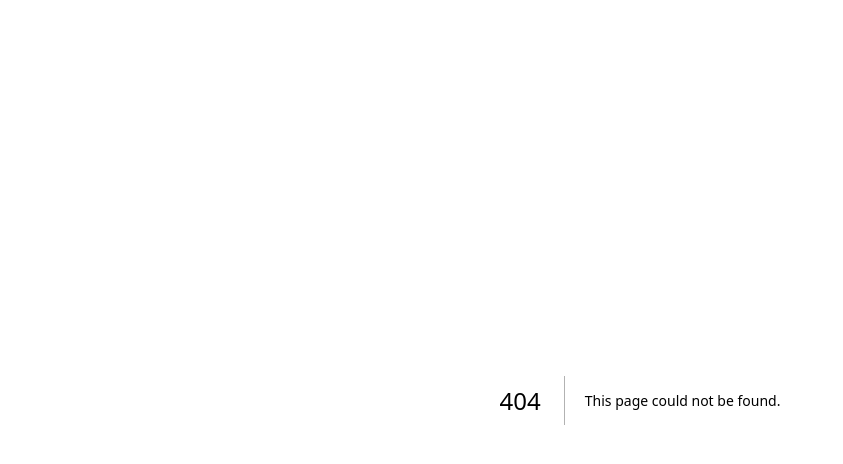
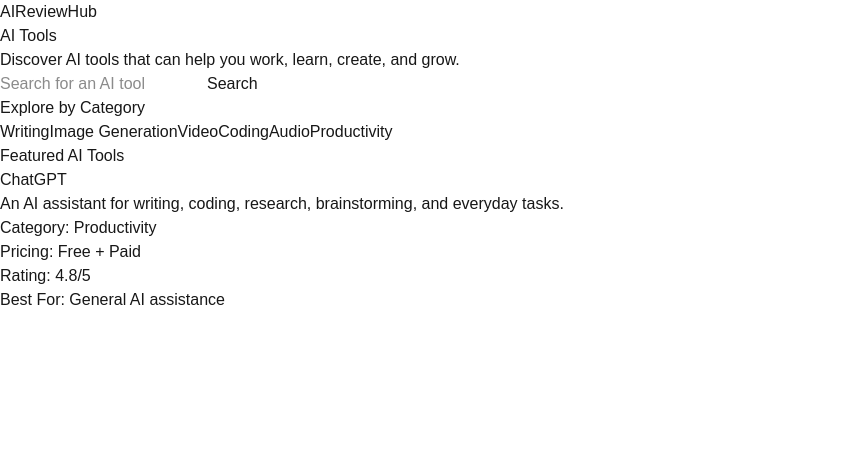
Before and after one commit to vikash-ai-dev/AIReviewHub, a Next.js app: page /tools in a window 1280 px wide. Before the commit this address had no page. Shown: the top 464 px of the page, without its empty margins (0-843 px from the left). Built offline with nearby package versions, Linux system fonts and the light colour scheme.

Commit message:
Adding new fils

```diff
--- /dev/null
+++ b/src/app/components/Navbar.jsx
@@ -0,0 +1,34 @@
+import Link from "next/link";
+
+export default function Navbar() {
+  return (
+    <nav className="flex items-center justify-between px-6 py-6">
+      {/* Brand */}
+      <Link
+        href="/"
+        className="text-sm font-semibold uppercase tracking-widest text-violet-500"
+      >
+        AIReviewHub
+      </Link>
+
+      {/* Navigation */}
+      <ul className="flex gap-6 text-sm text-zinc-400">
+        <li>
+          <Link href="/tools">AI Tools</Link>
+        </li>
+
+        <li>
+          <Link href="/categories">Categories</Link>
+        </li>
+
+        <li>
+          <Link href="/guides">Guides</Link>
+        </li>
+
+        <li>
+          <Link href="/about">About</Link>
+        </li>
+      </ul>
+    </nav>
+  );
+}
--- /dev/null
+++ b/src/app/components/ToolCard.jsx
@@ -0,0 +1,13 @@
+export default function ToolCard({ tool }) {
+  return (
+    <article>
+        <h2>{tool.name}</h2>
+        <p>{tool.description}</p>
+        <p>Category: {tool.category}</p>
+        <p>Pricing: {tool.pricing}</p>
+        <p>Rating: {tool.rating}/5</p>
+        <p>Best For: {tool.bestFor}</p>
+
+    </article>
+  );
+}
--- /dev/null
+++ b/src/app/data/tools.js
@@ -0,0 +1,13 @@
+const tools = [
+  {
+    name: "ChatGPT",
+    description:
+      "An AI assistant for writing, coding, research, brainstorming, and everyday tasks.",
+    category: "Productivity",
+    pricing: "Free + Paid",
+    rating: 4.8,
+    bestFor: "General AI assistance",
+  },
+];
+
+export default tools;
--- a/src/app/page.js
+++ b/src/app/page.js
@@ -1,13 +1,12 @@
+
+import Navbar from "./components/Navbar";
 export default function Home() {
   return (
     <main>
       {/* Hero */}
+
       <section className="min-h-screen bg-[#0B0B0F] text-white">
-
-        {/* Brand */}
-        <p className="pt-10 text-center text-sm font-semibold uppercase tracking-widest text-violet-500">
-          AIReviewHub
-        </p>
+        <Navbar />
 
         {/* Hero Content */}
         <div className="flex min-h-[80vh] flex-col items-center justify-center px-6 text-center">
--- /dev/null
+++ b/src/app/tools/page.js
@@ -0,0 +1,46 @@
+import tools from "../data/tools";
+import ToolCard from "../components/ToolCard";
+export default function Tools() {
+    return (
+        <main>
+            <section>
+                <p>AIReviewHub</p>
+
+                <h1>AI Tools</h1>
+
+                <p>
+                    Discover AI tools that can help you work, learn, create, and grow.
+                </p>
+
+                <div>
+
+                    <input type="text" placeholder="Search for an AI tool">
+                    </input>
+                    <button>Search</button>
+                </div>
+                <section>
+                    <h2>Explore by Category</h2>
+
+                    <div>
+                        <button>Writing</button>
+                        <button>Image Generation</button>
+                        <button>Video</button>
+                        <button>Coding</button>
+                        <button>Audio</button>
+                        <button>Productivity</button>
+                    </div>
+                </section>
+                <section>
+                    <h2>
+                        Featured AI Tools
+                    </h2>
+                    {tools.map((tool)=>(
+                        <ToolCard key={tool.name} tool={tool}/>
+                       )) }
+
+                </section>
+
+            </section>
+        </main>
+    );
+}
```
